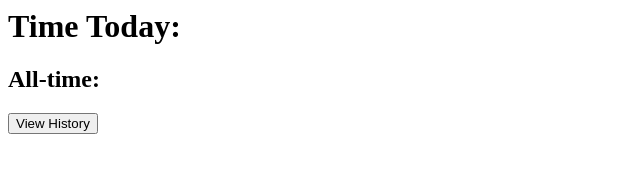
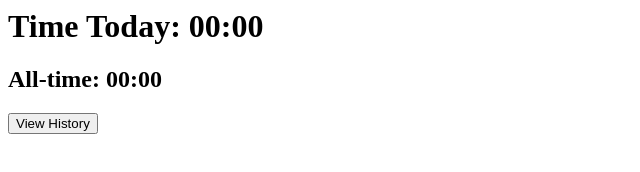
Before and after one commit to Bandit0621/Youtube-Wastetime-Chrome-Extension, a browser extension: page index.html in a window 1280 px wide. Shown: the whole page, without its empty margins (0-640 px from the left). Drawn offline with Linux system fonts and the light colour scheme.

Commit message:
Update index.html

```diff
--- a/index.html
+++ b/index.html
@@ -2,9 +2,9 @@
   <link rel="stylesheet" href="styles.css">
   <body>
 
-    <h1 id="time-today">Time Today: </h1>
+    <h1>Time Today: <span id="time-today">00:00</span></h1>
 
-    <h2 id="all-time">All-time: </h2>
+    <h2>All-time: <span id="all-time">00:00</span></h2>
 
     <button>View History</button>
 
```
